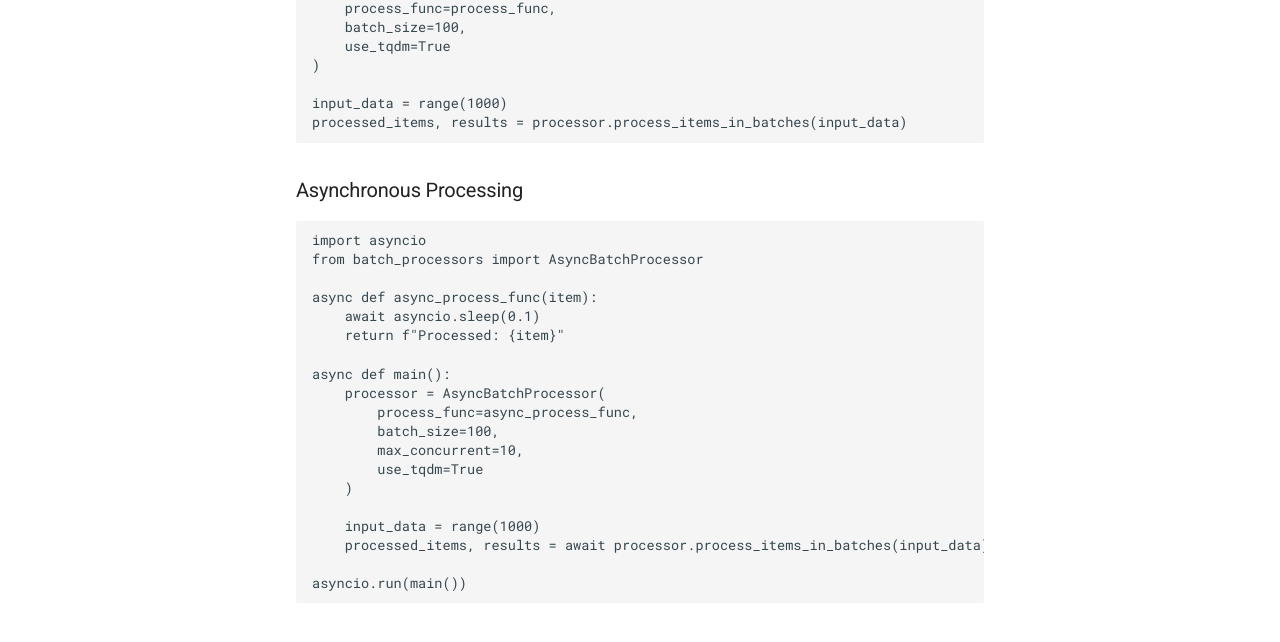
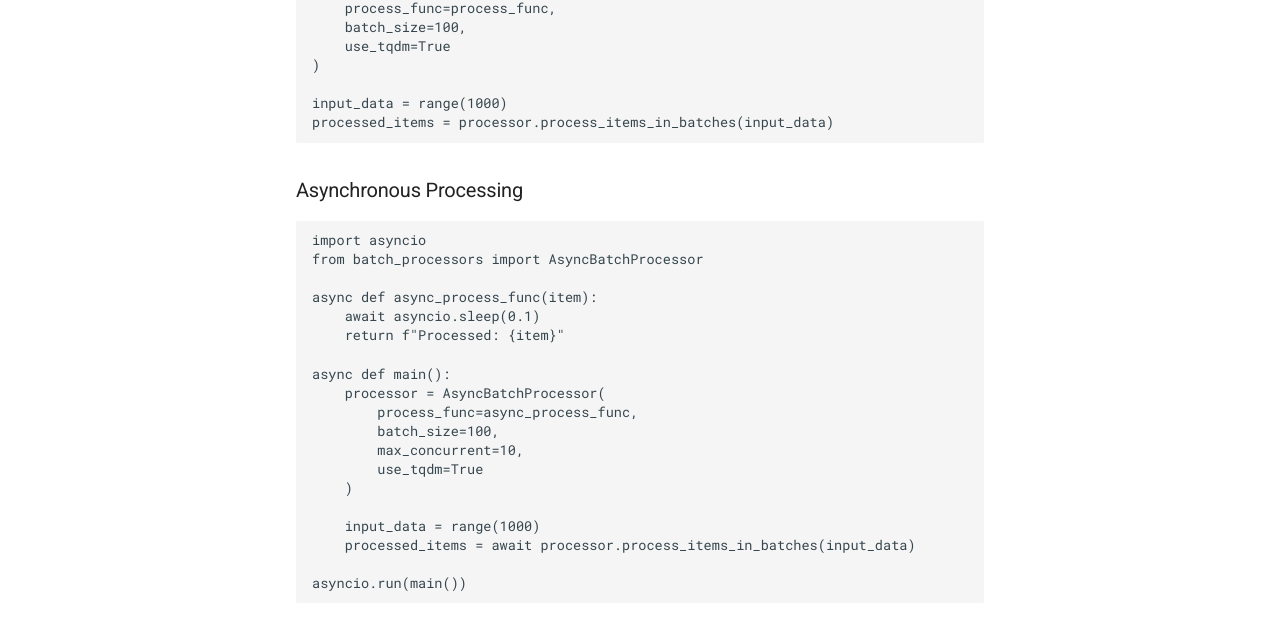
Before and after one commit to gillespied/batch_please, an MkDocs documentation site: the page built from docs/index.md, in a window 1280 px wide and 1400 px high, scrolled down 534 px. Shown: the part 375-1017 px from the top of the window. Built offline with MkDocs 1.6.1 and Material for MkDocs 9.7.7, drawn with Linux system fonts in a browser that asks for light colours; some of the changed text lies outside the part shown.

Commit message:
update docs

````diff
--- a/docs/index.md
+++ b/docs/index.md
@@ -34,7 +34,7 @@ processor = BatchProcessor(
 )
 
 input_data = range(1000)
-processed_items, results = processor.process_items_in_batches(input_data)
+processed_items = processor.process_items_in_batches(input_data)
 ```
 
 ### Asynchronous Processing
@@ -56,7 +56,7 @@ async def main():
     )
 
     input_data = range(1000)
-    processed_items, results = await processor.process_items_in_batches(input_data)
+    processed_items = await processor.process_items_in_batches(input_data)
 
 asyncio.run(main())
 ```
````
Also changed, not shown: README.md (+2 -2 lines).
